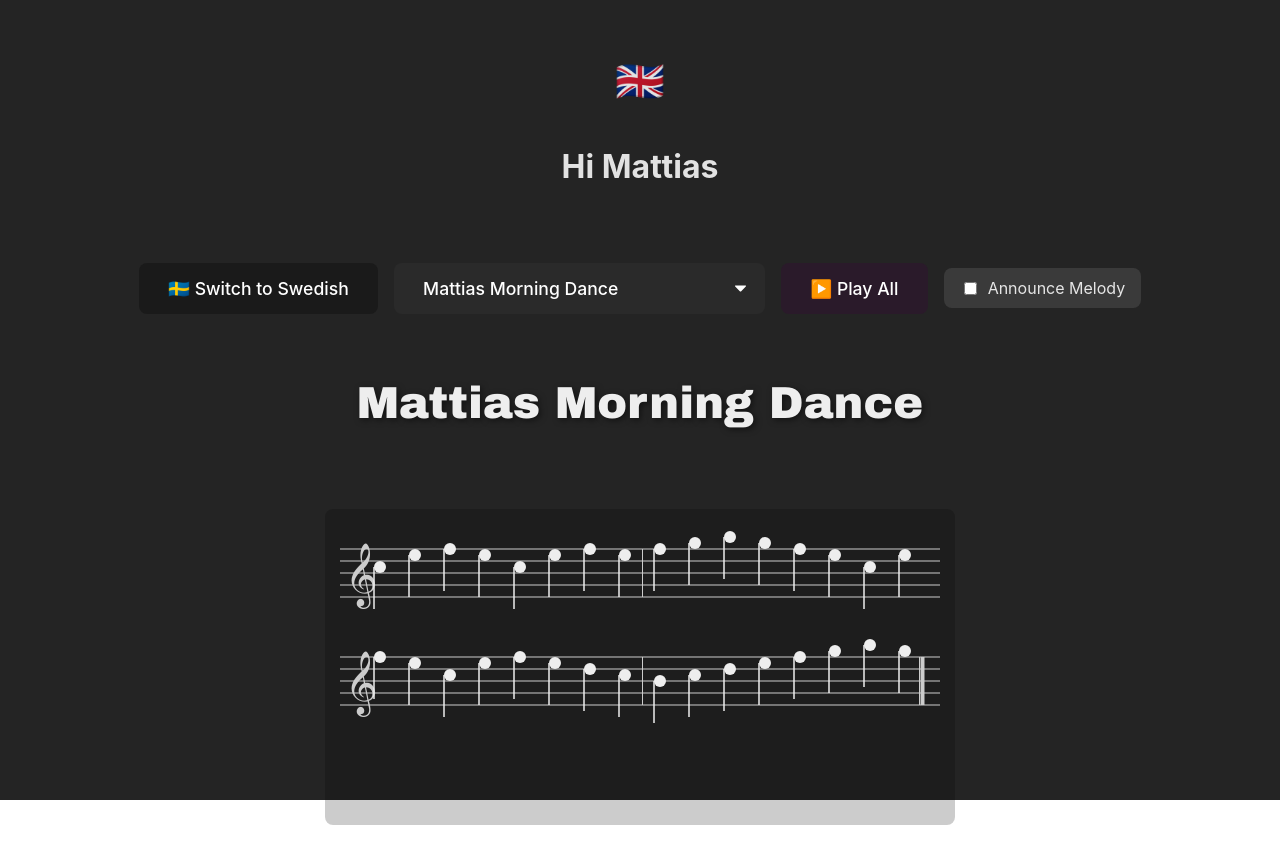
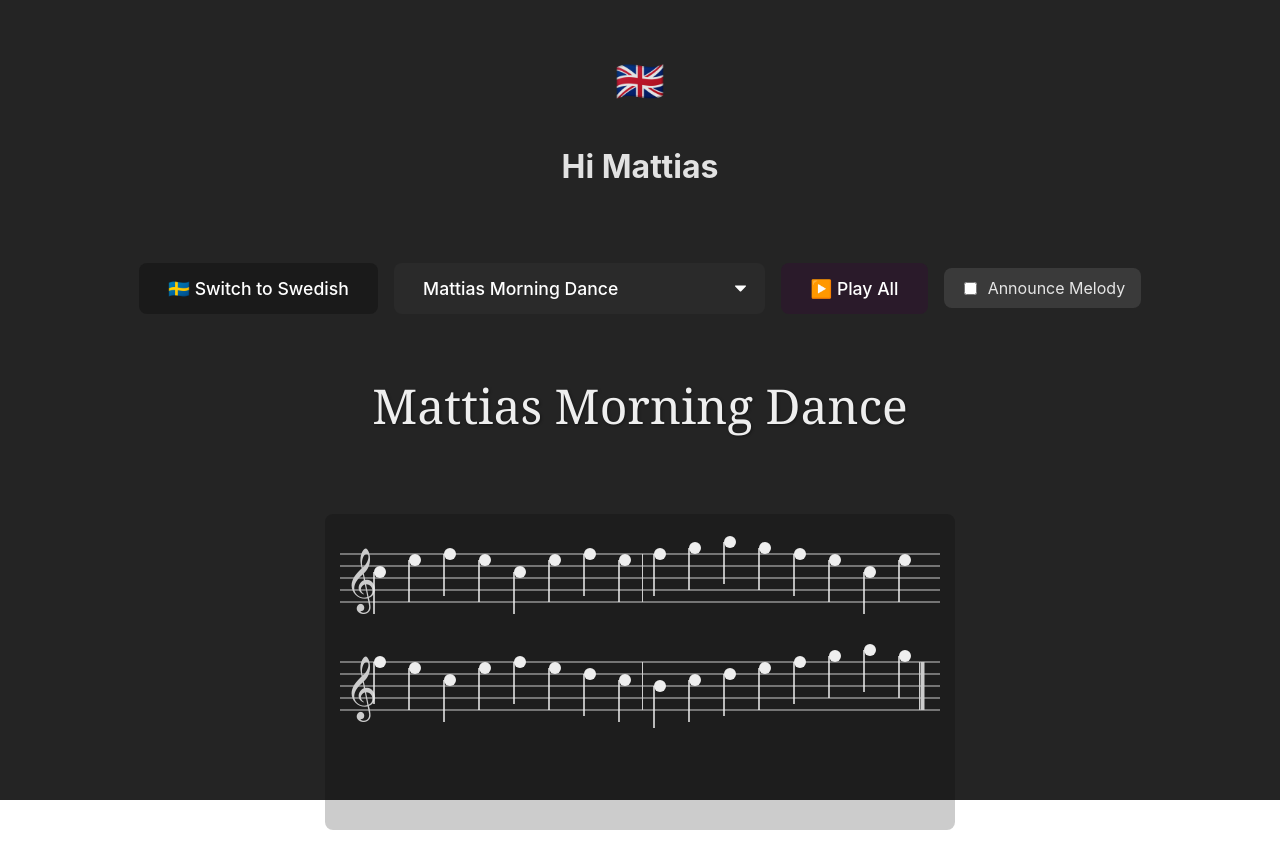
Before and after one commit to nikteg/mattias-music, a React (Vite) app: page / in a window 1280 px wide. Shown: the top 868 px of the page. Built offline with nearby package versions, Linux system fonts and the light colour scheme.

Commit message:
style: Update title font and make background gradient more subtle

```diff
--- a/src/App.css
+++ b/src/App.css
@@ -181,13 +181,13 @@ h1 {
 .melody-title-display {
   margin-top: 2rem;
   margin-bottom: 1rem;
-  font-size: 2.8em; /* Large font size */
-  font-weight: bold;
-  color: #eee; /* Bright text color */
-  text-shadow: 2px 2px 6px rgba(0,0,0,0.5); /* Add text shadow */
-  font-family: 'Arial Black', 'Impact', sans-serif; /* Bold/Impactful font */
-  padding: 0 1rem; /* Ensure some padding if name is very long */
-  word-wrap: break-word; /* Break long words if needed */
+  font-size: 3em; /* Slightly adjusted size */
+  font-weight: normal; /* Use normal weight for fancier fonts */
+  color: #eee;
+  text-shadow: 1px 1px 3px rgba(0,0,0,0.4); /* Subtler shadow */
+  font-family: Georgia, 'Times New Roman', Times, serif; /* Fancier serif font */
+  padding: 0 1rem;
+  word-wrap: break-word;
 }
 
 .svg-notation-wrapper {
--- a/src/App.tsx
+++ b/src/App.tsx
@@ -345,32 +345,24 @@ function App() {
 
   // --- Note to Color Logic ---
   const noteToGradient = (frequency: number): string => {
-    // Map frequency (e.g., 130Hz to 1050Hz) to HSL values
     const minFreq = NOTES.C3;
     const maxFreq = NOTES.C6;
     const freqRange = maxFreq - minFreq;
-
-    // Normalize frequency to 0-1 range
     const normalizedFreq = Math.max(0, Math.min(1, (frequency - minFreq) / freqRange));
 
-    // --- Color Explosion Logic ---
-    // Map normalized frequency to Hue (full 360 range)
-    const baseHue = (normalizedFreq * 360) % 360;
+    // --- Subtle Gradient Logic ---
+    // Map normalized frequency to Hue (e.g., 180-300 range - blues to purples/pinks)
+    const hue1 = 180 + normalizedFreq * 120;
+    const hue2 = (hue1 + 30) % 360; // Second hue relatively close
 
-    // Create three distinct hues for the gradient
-    const hue1 = baseHue;
-    const hue2 = (baseHue + 120) % 360; // Triadic color scheme
-    const hue3 = (baseHue + 240) % 360;
+    // Map normalized frequency to Lightness (narrower range 25-45%)
+    const lightness = 25 + normalizedFreq * 20;
 
-    // Map normalized frequency to Lightness (wider range 30-70%)
-    const lightness = 30 + normalizedFreq * 40;
+    // Still vibrant saturation
+    const saturation = 90;
 
-    // High Saturation for vibrancy
-    const saturation = 95;
-
-    // Create a more complex gradient
-    return `radial-gradient(circle, hsl(${hue1}, ${saturation}%, ${lightness}%), hsl(${hue2}, ${saturation}%, ${lightness - 10}%), hsl(${hue3}, ${saturation}%, ${lightness - 20}%))`;
-    // Alternative: linear-gradient(135deg, hsl(${hue1}, ${saturation}%, ${lightness}%), hsl(${hue2}, ${saturation}%, ${lightness-10}%), hsl(${hue3}, ${saturation}%, ${lightness-5}%))`
+    // Use a simpler linear gradient
+    return `linear-gradient(160deg, hsl(${hue1}, ${saturation}%, ${lightness}%), hsl(${hue2}, ${saturation}%, ${lightness + 5}%))`;
   };
 
   // Accept optional array of drum sound names
```
